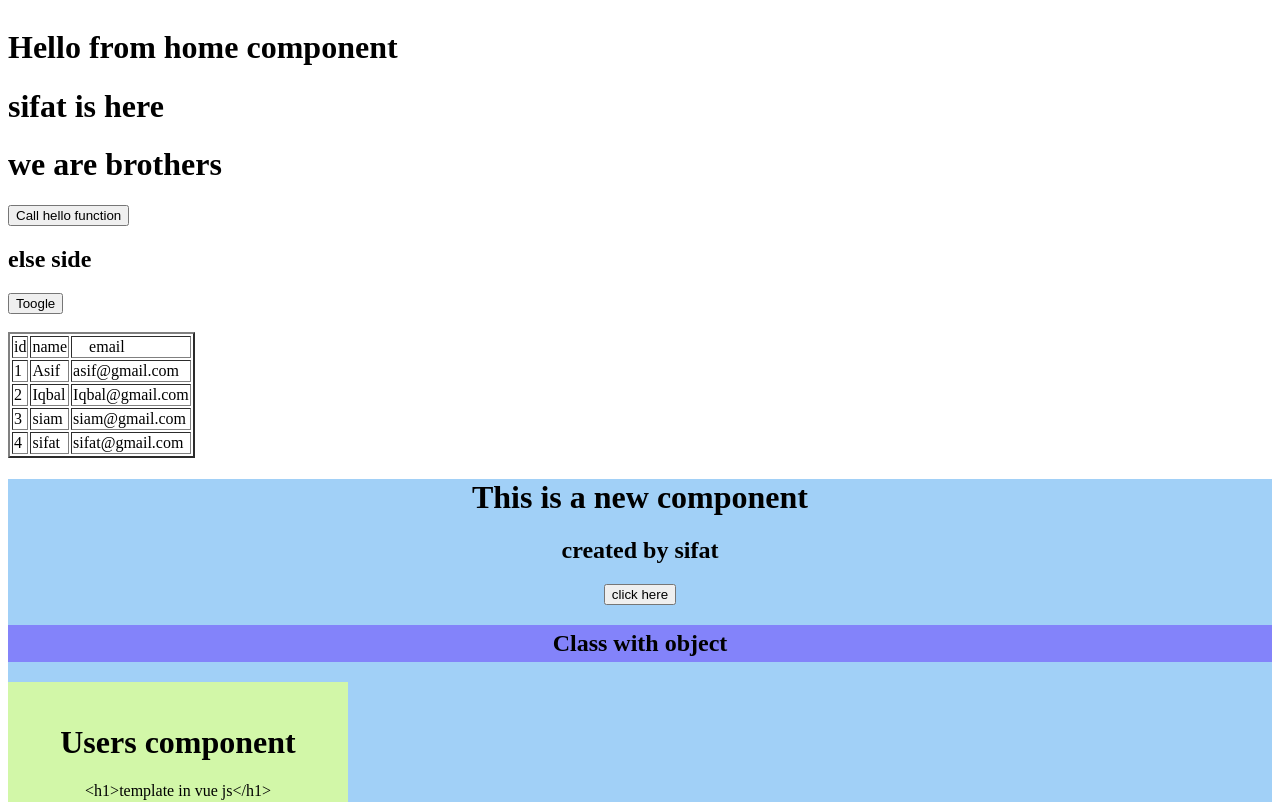
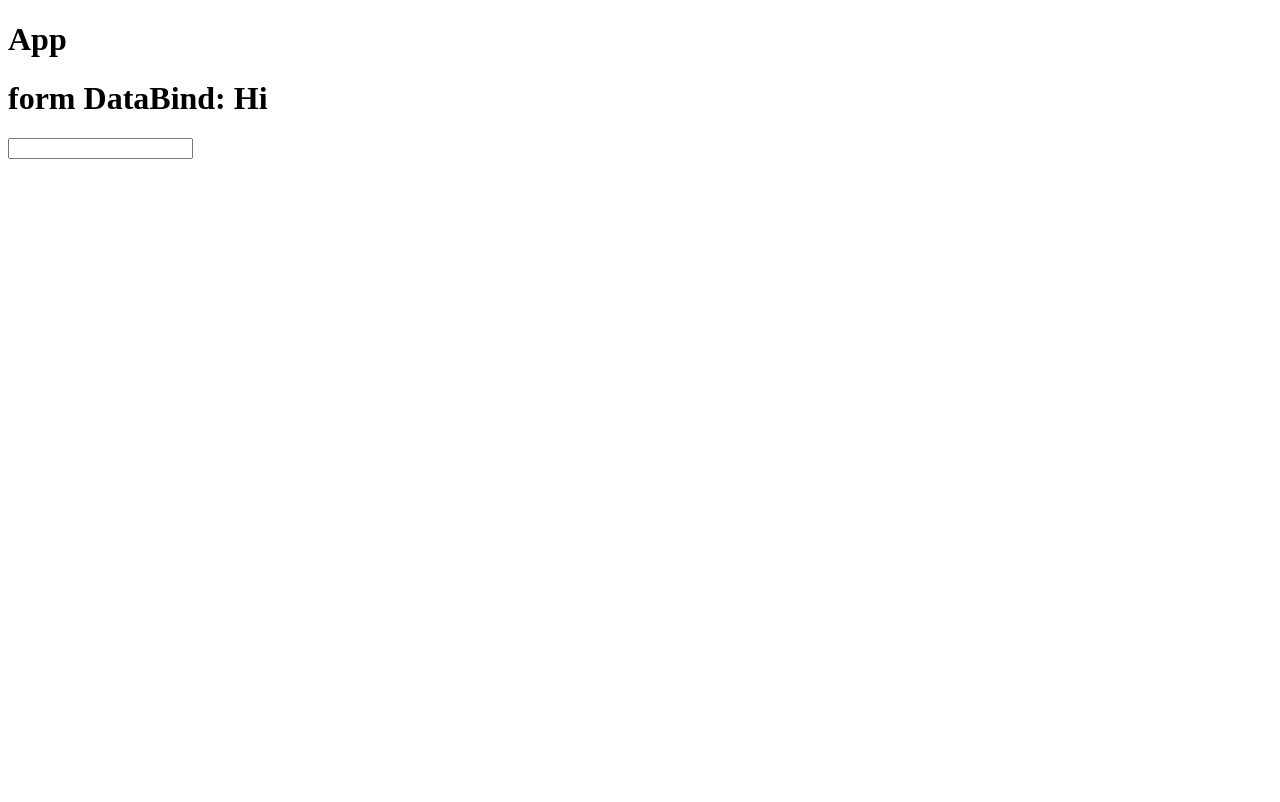
Before and after one commit to SifatNiloy/first-vue-app, a Vue app: page / in a window 1280 px wide. Shown: the top 802 px of the page. Built offline with nearby package versions, Linux system fonts and the light colour scheme.

Commit message:
data binding tried

```diff
--- a/index.html
+++ b/index.html
@@ -9,5 +9,7 @@
   <body>
     <div id="app"></div>
     <script type="module" src="/src/main.js"></script>
+
+
   </body>
 </html>
--- a/package.json
+++ b/package.json
@@ -8,7 +8,9 @@
     "preview": "vite preview"
   },
   "dependencies": {
-    "vue": "^3.2.45"
+    "axios": "^1.2.2",
+    "vue": "^3.2.45",
+    "vue-axios": "^3.5.2"
   },
   "devDependencies": {
     "@vitejs/plugin-vue": "^4.0.0",
--- a/src/App.vue
+++ b/src/App.vue
@@ -1,53 +1,19 @@
-<script setup>
-import HelloWorld from './components/HelloWorld.vue'
-import TheWelcome from './components/TheWelcome.vue'
-import Home from './components/Home.vue';
-import New from './components/New.vue';
+<template>
+  <div id="App">
+    <h1>App</h1>
+    <DataBind></DataBind>
+  </div>
+</template>
+<script>
+import DataBind from './components/DataBind.vue';
+
+export default {
+  name: 'App',
+  components:{
+    DataBind
+}
+}
 </script>
+<style>
 
-<template>
-  <header>
-    <!-- <img alt="Vue logo" class="logo" src="./assets/logo.svg" width="125" height="125" /> -->
-
-    <div class="wrapper">
-      <!-- <HelloWorld msg="You did it!" /> -->
-
-    </div>
-  </header>
-
-  <main>
-    <Home data="sifat is here" msg="we are brothers"></Home>
-    <New></New>
-  </main>
-</template>
-
-<style scoped>
-
-
-header {
-  line-height: 1.5;
-}
-
-.logo {
-  display: block;
-  margin: 0 auto 2rem;
-}
-
-@media (min-width: 1024px) {
-  header {
-    display: flex;
-    place-items: center;
-    padding-right: calc(var(--section-gap) / 2);
-  }
-
-  .logo {
-    margin: 0 2rem 0 0;
-  }
-
-  header .wrapper {
-    display: flex;
-    place-items: flex-start;
-    flex-wrap: wrap;
-  }
-}
 </style>
--- /dev/null
+++ b/src/components/DataBind.vue
@@ -0,0 +1,16 @@
+<template>
+    <div>
+        <h1>form DataBind: {{message}}</h1>
+        <input type="text" v-modal:value="message" >
+    </div>
+</template>
+<script>
+    export default{
+        name:"DataBind",
+        data(){
+            return{
+                message: 'Hi'
+            }
+        }
+    }
+</script>
```
Also changed, not shown: src/components/Posts.vue (added, +21 -0 lines), 1 other file (tests, documents, lock files or other folders).
